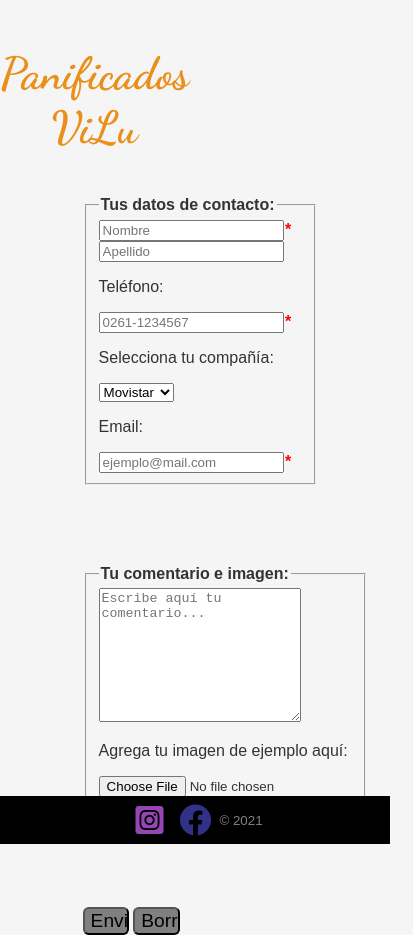
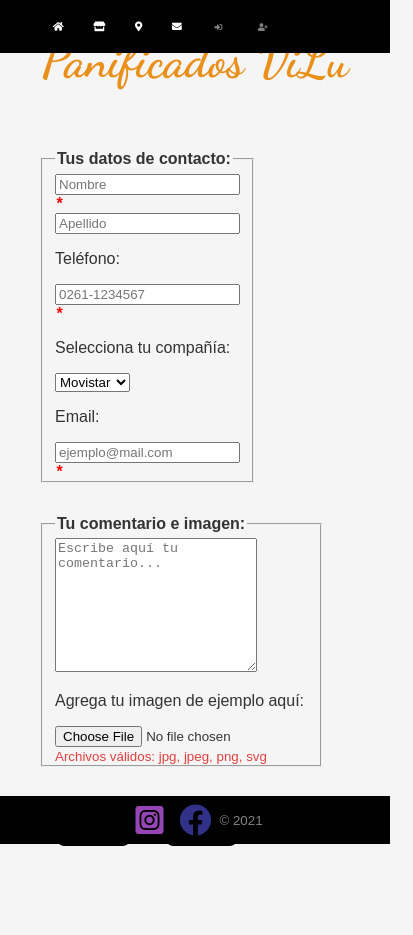
Before and after one commit to alizunega/alizunega.github.oi, a plain HTML site: page pages/contacto.html in a window 390 px wide. Shown: the whole page, 413 px wide, since content can reach past the window. After the commit the page ends 865 px from the top, so only its background shows below. Drawn offline with Linux system fonts and the light colour scheme.

Commit message:
commit 26/10 ni idea que hice ni como se ve

```diff
--- a/css/style.css
+++ b/css/style.css
@@ -19,41 +19,31 @@ body {
 /************************************/
 
 @media screen and (max-width:600px) {
-    .container-inicio, .container-productos{
-        display: grid;
-
-    }
 
     div.lista_oculta{
-
         visibility: visible;
-        display: inline-block;
-        align-self: space-between;
+        display: flex;
+        flex-direction: row;
+        flex-wrap: nowrap;
+        justify-content: space-between;
         position: fixed;
         background-color: black;
         color: white;
         width: 100%;
 
-
     }
 
     .lista_oculta ul > li{
-        display: inline;
         margin: 0;
         list-style: none;
-        font-size:1.5vh;
-        padding-left: 0.5em;
-        padding-right: 0.5em;
+        font-size: 2.5vw;
+        padding: 0 0.3em;
     }
     ul li > a{
-        width: 2;
+        width: auto;
         padding: 0.5em;
 
     }
-    .fa-sign-in-alt, .fa-user-plus{
-        transition: none;
-    }
-
 
     ul li>a:hover {
         background-color: grey;
@@ -67,25 +57,24 @@ body {
        visibility: collapse;
        /*margin-top: -999;*/
 
-     }
-
-    header.header{
-        font-size: 70%;
-        display: inline;
-        margin: 1em 0;
-        position: relative;
-        align-self: left;
     }
 
-     h1{
+    header.header, .header{
         display: flex;
-        text-align: left;
-        padding-right: 5em;
-        margin-top: 0.8em;
+        flex-wrap: nowrap ;
+
+        margin: 1em;
+        padding: 0.8em;
+        align-self: center;
+    }
+
+    h1{
+        text-align: center;
+        font-size: 0.8em;
     }
 
     main.item1 {
-        width: 20%;
+        width: 100%;
         height: 10%;
         margin: 0.1em 0.1em;
 
@@ -114,18 +103,37 @@ body {
         text-align: justify;
         margin-left: 0.5em 0.5em;
     }
+    fieldset{
+        width: 60%;
+        margin-bottom: 0;
+        padding-bottom: 0;
+
+    }
+
 
 
 }
 /* Segundo Punto de quiebre */
 @media screen and (max-width:788px) {
-h1{
+    nav.navbar{
+        font-size: 0.9em;
+    }
+    header.header{
+        padding-top: 0em;
+        margin-top: 0;
+    }
+    header  h1{
     display: flex;
     flex-wrap: nowrap;
     text-align: center;
+    justify-self: center;
+    font-size: 3em;
+    }
+    fieldset{
+        width: 60%;
+        margin-bottom:0;
 
-    justify-self: center;
-}
+    }
 
 }
 /************************************/
@@ -351,15 +359,14 @@ form.form-contacto{
     justify-content: center;
     align-items: center;
     display: block;
-    margin-left: 20%;
+    margin-left: 10%;
     font-weight: 500;
     color: #333;
+}
 
-
-}
 fieldset{
-    width: 70%;
-    margin-bottom: 5em;
+    width: 60%;
+    margin-bottom: 2em;
 
 }
 
@@ -378,15 +385,15 @@ textarea{
 }
 .botones > input{
     font-size: 1.2em;
-    width: 20%;
+    width: 100%;
     background-color: grey;
     border-radius: 0.3em;
-    margin: auto;
+    margin: 1em;
 }
 
 div.botones{
-    display: flexbox;
-    width: 70%;
+    display: inline-flex;
+    width: 30%;
     justify-items: center;
 }
 
--- a/pages/contacto.html
+++ b/pages/contacto.html
@@ -16,6 +16,16 @@
 
 <body>
   <div class="container-contacto">
+    <div class="lista_oculta">
+      <ul>
+          <li><a href="/index.html"><i class="fas fa-home"></i></a></li>
+          <li><a href="/pages/servicios.html"><i class="fas fa-store"></i></a></li>
+          <li><a href="/pages/establecimientos.html"><i class="fas fa-map-marker-alt"></i></a></li>
+          <li><a href="/pages/contacto.html"><i class="fas fa-envelope"></i></a></li>
+          <li><a href="/pages/ingreso.html"><i class="fas fa-sign-in-alt"></i></a></li>
+          <li><a href="/pages/registro.html"><i class="fas fa-user-plus"></i></a></li>
+        </ul>
+  </div>
     <nav class="navbar">
       <a href="/index.html"><i class="fas fa-home"></i>Inicio</a>
       <a href="/pages/servicios.html"><i class="fas fa-store"></i>Productos</a>
```
Also changed, not shown: pages/establecimientos.html (+10 -0 lines), pages/servicios.html (+10 -0 lines).
